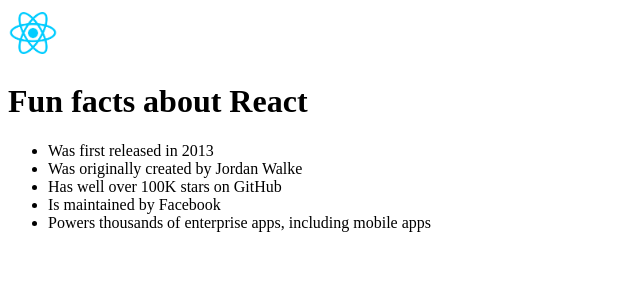
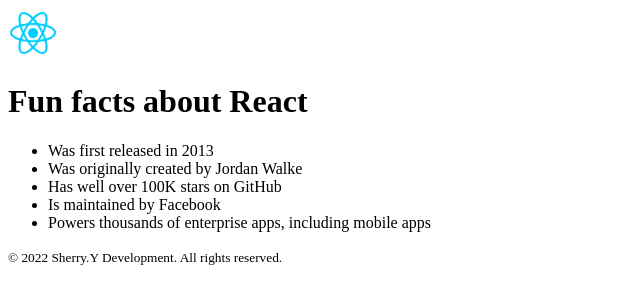
Before and after one commit to sherryysj/ReactJSRecap, a JavaScript app in the folder ReactInfoSite/: page / in a window 1280 px wide. Shown: the top 304 px of the page, without its empty margins (0-640 px from the left). Built offline with nearby package versions, Linux system fonts and the light colour scheme; the HTML template or start-up script is replaced by a standard one.

Commit message:
add footer and delete useless code

```diff
--- a/ReactInfoSite/src/App.js
+++ b/ReactInfoSite/src/App.js
@@ -1,4 +1,5 @@
 import Content from "./Components/Content";
+import Footer from "./Components/Footer";
 import Header from "./Components/Header";
 
 function App() {
@@ -6,6 +7,7 @@
     <>
       <Header />
       <Content />
+      <Footer />
     </>
   );
 }
--- a/ReactInfoSite/src/Components/Content.js
+++ b/ReactInfoSite/src/Components/Content.js
@@ -1,4 +1,3 @@
-import React from 'react'
 
 function Content() {
   return (
--- /dev/null
+++ b/ReactInfoSite/src/Components/Footer.js
@@ -0,0 +1,10 @@
+
+function Footer() {
+  return (
+
+    <small>© 2022 Sherry.Y Development. All rights reserved.</small>
+
+  )
+}
+
+export default Footer;
--- a/ReactInfoSite/src/Components/Header.js
+++ b/ReactInfoSite/src/Components/Header.js
@@ -1,7 +1,9 @@
 
 function Header() {
     return(
+
         <img src="assets/images/react-logo.png" style={{width:"50px",height:"50px"}} alt="react logo" />
+
     )
 }
 
```
